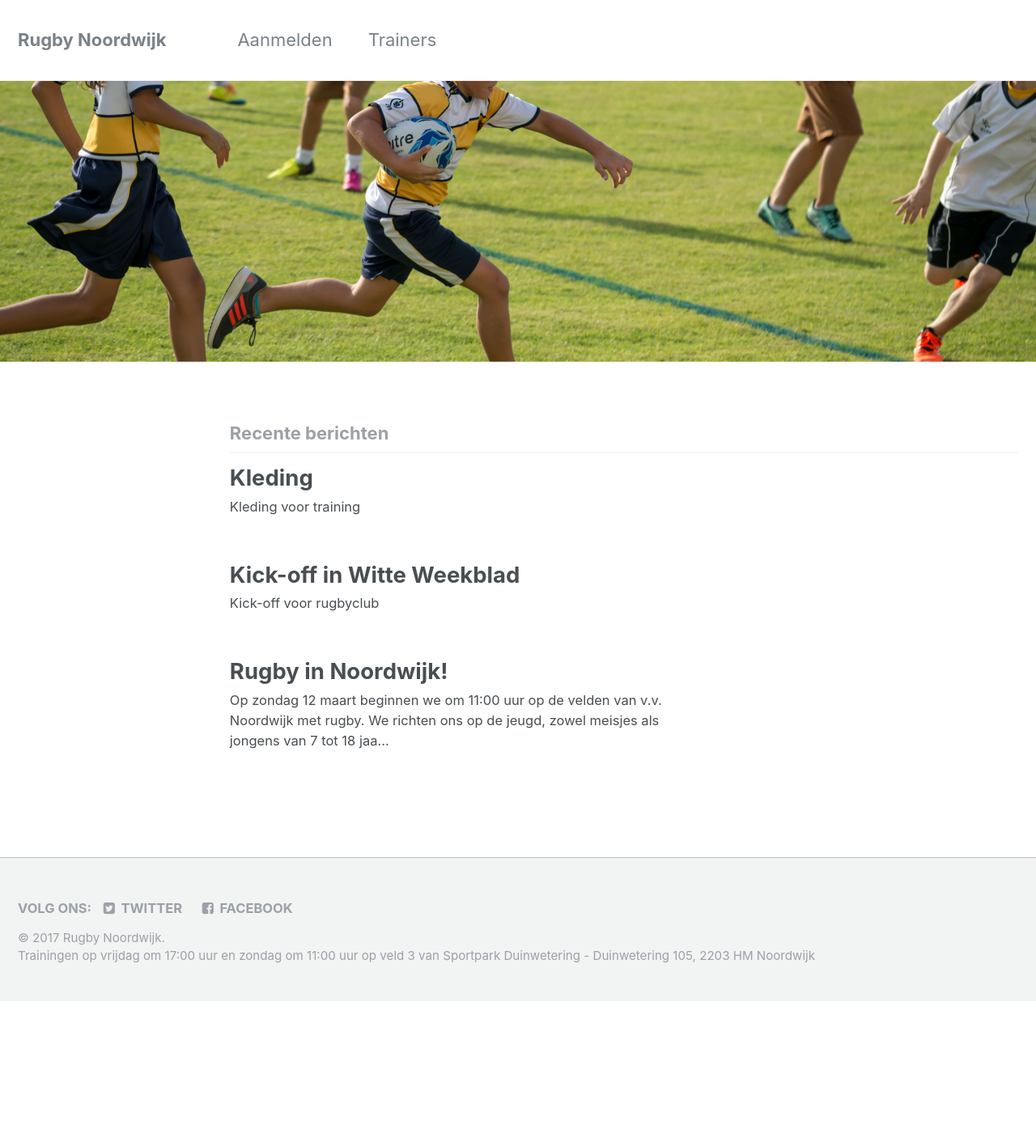
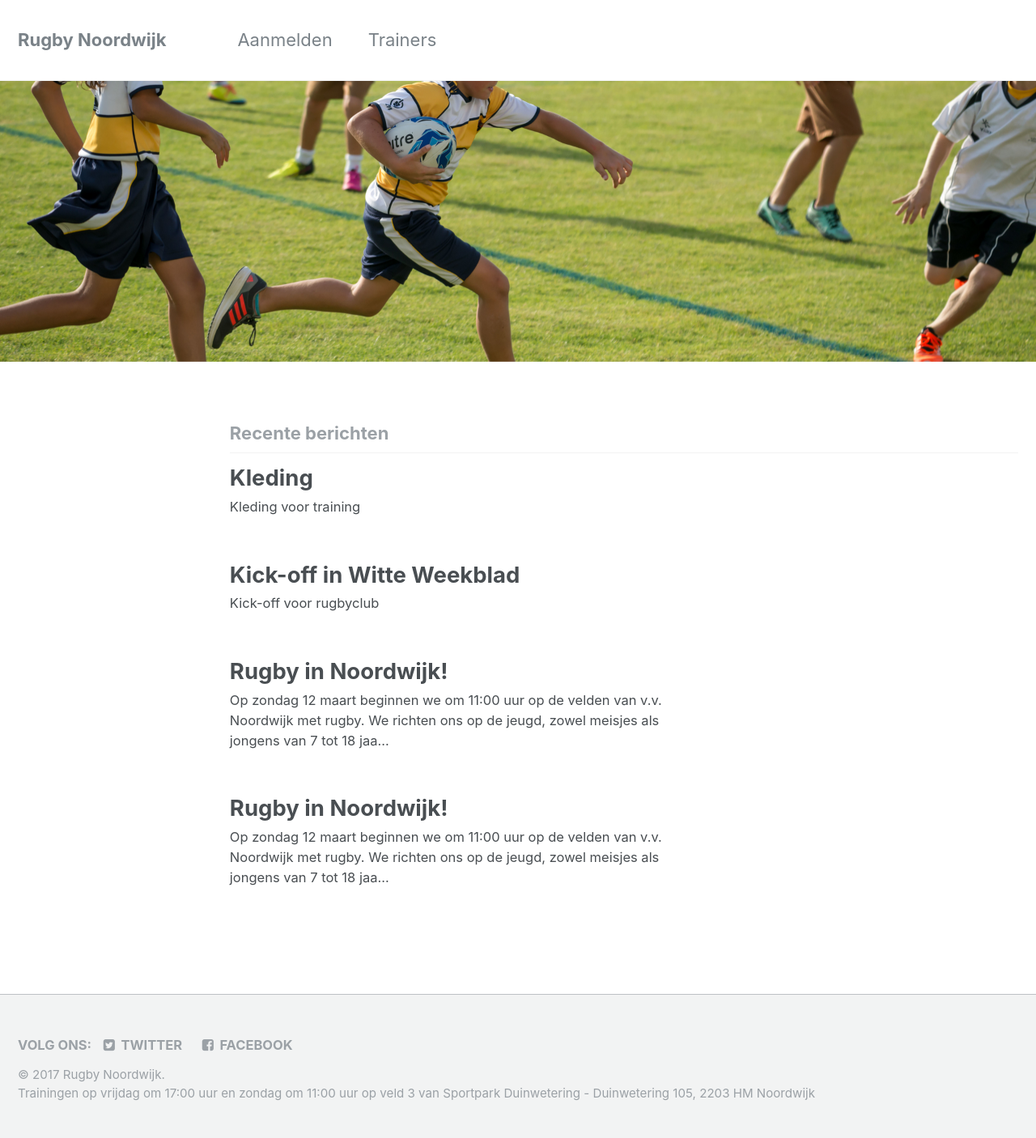
Before and after one commit to wijnandb/rugby-noordwijk, a Jekyll site: the page built from index.html, in a window 1280 px wide. Shown: the whole page at 81% size. Built offline with Jekyll 4.4.1, drawn with Linux system fonts in a browser that asks for light colours; nearby versions of some CDN libraries; library files that are not in the unit come from our copies; the list of posts is cut into pages by our own code; before the commit the page ends 1237 px from its top, so only the background shows below that.

Commit message:
headers verwijzing

```diff
--- a/_config.yml
+++ b/_config.yml
@@ -90,9 +90,9 @@ author:
   facebook         :
   foursquare       :
   github           :
-  google_plus      :
+  google_plus      : "rugbynoordwijk"
   keybase          :
-  instagram        :
+  instagram        : "rugbynoordwijk"
   lastfm           :
   linkedin         :
   pinterest        :
--- /dev/null
+++ b/_posts/2017-03-12-Eerste-training-groot-succes.md
@@ -0,0 +1,13 @@
+---
+title: Rugby in Noordwijk!
+date: 2017-02-20 12:50:01
+---
+
+
+Op zondag 12 maart beginnen we om 11:00 uur op de velden van v.v. Noordwijk met rugby. We richten ons op de jeugd, zowel meisjes als jongens van 7 tot 18 jaar zijn van harte welkom.
+
+Vanaf 12 maart 2017 trainen we elke week op vrijdag om 17:00 uur en op zondag om 11:00 uur op de velden van v.v. Noordwijk.
+
+Interesse? <a href="/aanmelden/">Meld je aan</a> en doe vier weken gratis mee!
+
+<img src="/assets/images/posterv1.jpg">
--- a/index.html
+++ b/index.html
@@ -2,5 +2,5 @@
 layout: home
 author_profile: false
 header:
-  image: "/assets/images/running2.jpg"
+  image: "/assets/images/headers/running2.jpg"
 ---
```
Also changed, not shown: _pages/aanmelden.md (+1 -1 lines), _pages/trainers.md (+1 -1 lines), _posts/2017-02-20-Rugby-in-Noordwijk.md (renamed from _posts/2016-02-20-Rugby-in-Noordwijk.md), _posts/2017-03-04-kledingvoorschift.md (renamed from _posts/2017-02-20-kledingvoorschift.md), assets/images/headers/running2.jpg (renamed from assets/images/running2.jpg).
